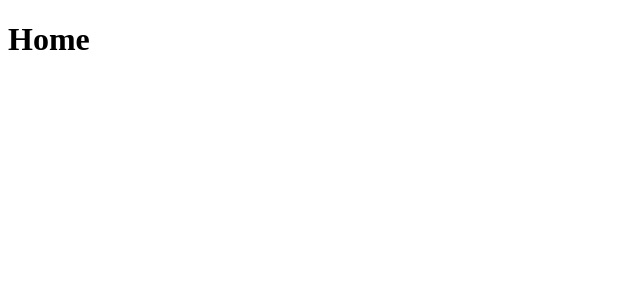
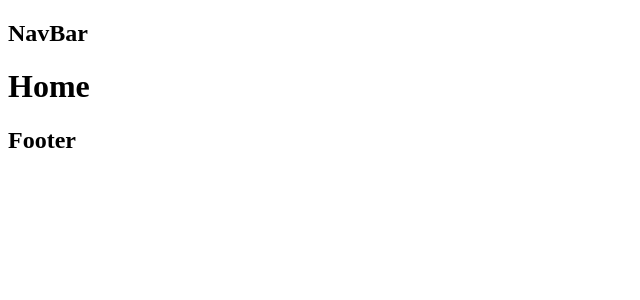
Before and after one commit to Cinamon88/Waiter.App, a React (Create React App) app: page / in a window 1280 px wide. Shown: the top 300 px of the page, without its empty margins (0-640 px from the left). Built offline with nearby package versions, Linux system fonts and the light colour scheme.

Commit message:
add components NavBar, Header, Footer & add render them in App.js

```diff
--- a/src/App.js
+++ b/src/App.js
@@ -3,16 +3,20 @@ import { Container } from "react-bootstrap";
 import Home from './components/pages/Home/Home';
 import Tables from './components/pages/Tables/Tables';
 import NotFound from './components/pages/NotFound/NotFound';
+import Header from './components/views/Header/Header';
+import Footer from './components/views/Footer/Footer';
 
 const App = () => {
   return (
     <main>
       <Container>
-        <Routes>
-          <Route path="/" element={<Home />} />
-          <Route path="table/:id" element={<Tables />} />
-          <Route path ="*" element ={<NotFound />} />
-        </Routes>
+        <Header />
+          <Routes>
+            <Route path="/" element={<Home />} />
+            <Route path="table/:id" element={<Tables />} />
+            <Route path ="*" element ={<NotFound />} />
+          </Routes>
+        <Footer />
       </Container>
     </main>
   );
--- /dev/null
+++ b/src/components/views/Footer/Footer.js
@@ -0,0 +1,8 @@
+
+const Footer = () => {
+    return (
+        <h2>Footer</h2>
+    );
+};
+
+export default Footer;
--- /dev/null
+++ b/src/components/views/Header/Header.js
@@ -0,0 +1,9 @@
+import NavBar from '../NavBar/NavBar';
+
+const Header = () => {
+    return (
+        <NavBar />
+    );
+};
+
+export default Header;
--- /dev/null
+++ b/src/components/views/NavBar/NavBar.js
@@ -0,0 +1,7 @@
+const NavBar = () => {
+    return (
+        <h2>NavBar</h2>
+    );
+};
+
+export default NavBar;
```
